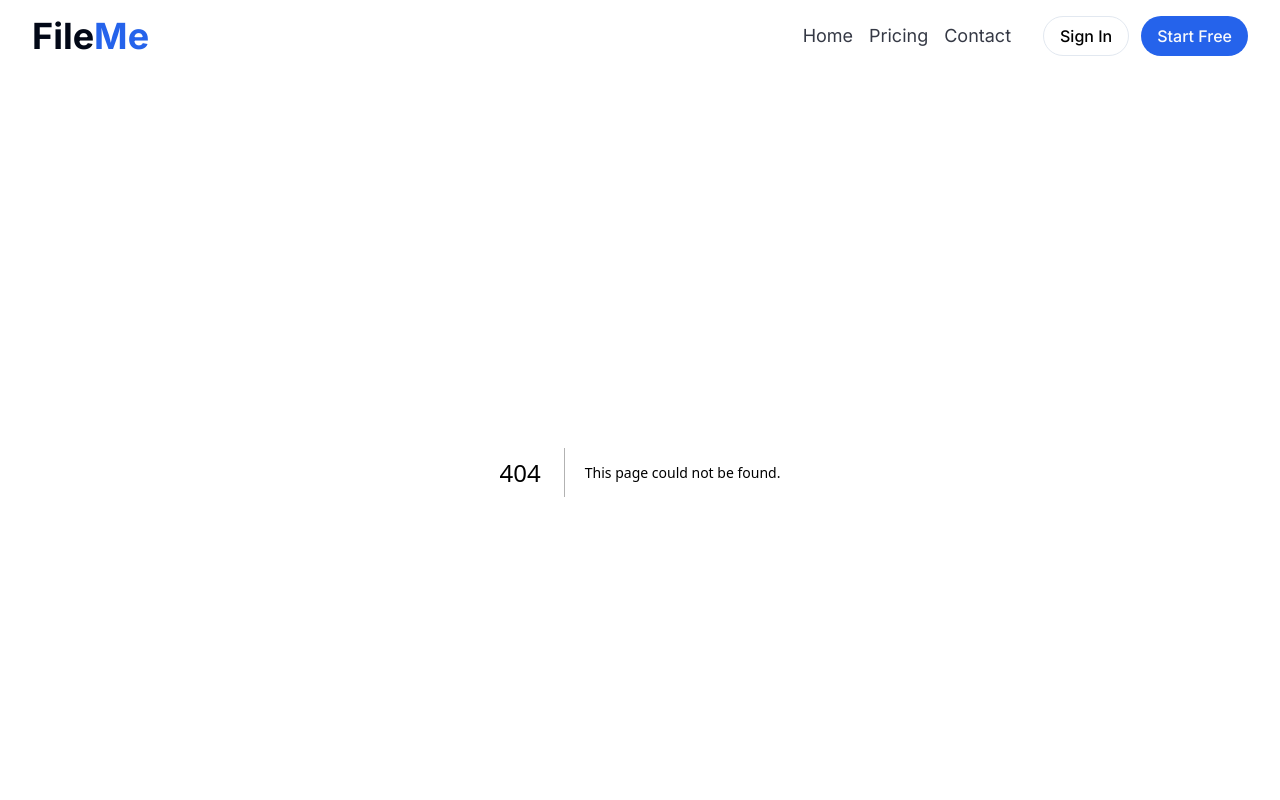
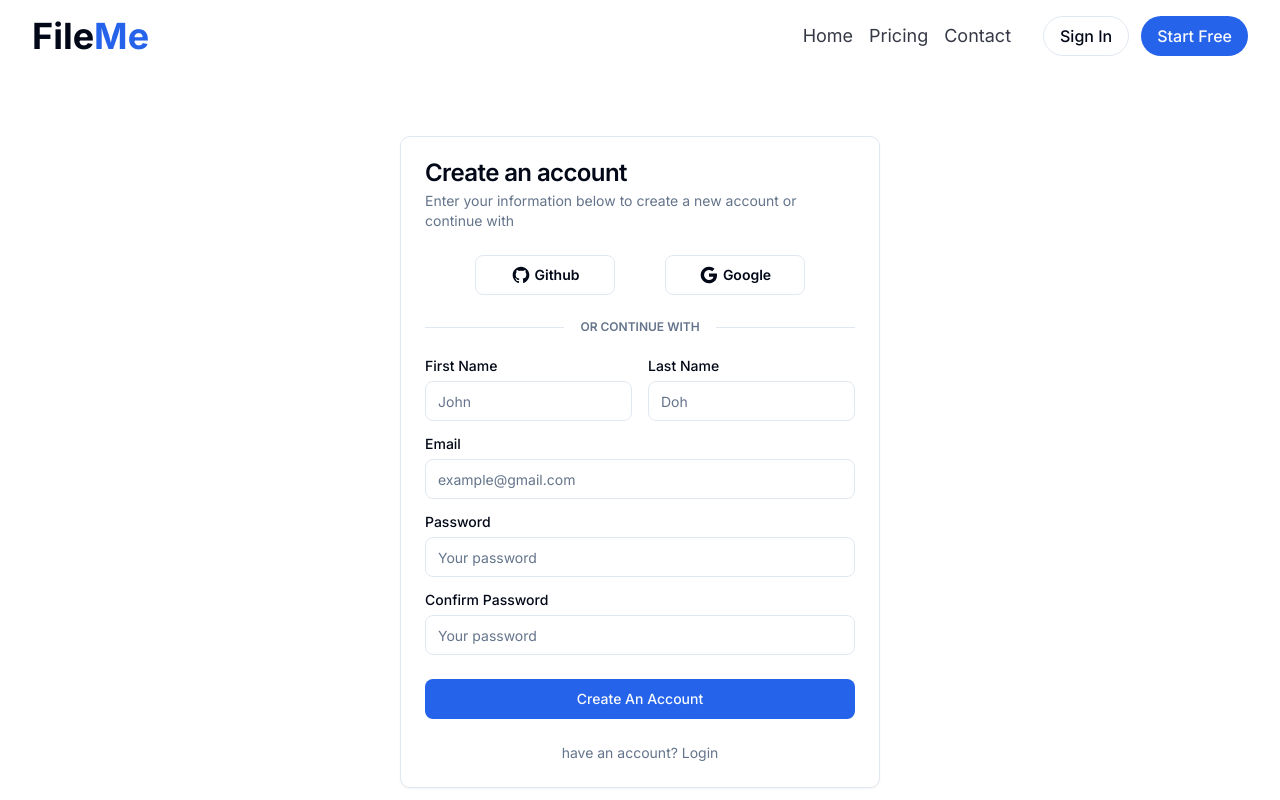
Before and after one commit to MESSELMIyahya/Fileme, a Next.js app: page /register in a window 1280 px wide. Before the commit this address had no page. Shown: the top 800 px of the page. Built offline with nearby package versions, Linux system fonts and the light colour scheme.

Commit message:
Create Register page and Sigin Page

```diff
--- /dev/null
+++ b/src/app/(auth)/register/page.tsx
@@ -0,0 +1,127 @@
+'use client';
+import LoaderIcon from "@/components/LoaderIcon";
+import { Button } from "@/components/ui/button";
+import { Card, CardHeader, CardContent, CardFooter, CardDescription, CardTitle } from "@/components/ui/card";
+import { Input } from "@/components/ui/input";
+import { Label } from "@/components/ui/label";
+import Link from "next/link";
+import { useState } from "react";
+import { RiGithubFill, RiGoogleFill } from "react-icons/ri";
+
+
+
+
+function RegisterPage() {
+
+    const [err,setErr] = useState('');
+    const [isLoading,setIsLoading] = useState(false);
+
+
+
+
+    return (<section className="container flex gap-8 justify-center pb-16 pt-16 lg:pt-18">
+
+        <Card className="w-[30em]">
+
+            <CardHeader>
+
+                <CardTitle className="">Create an account</CardTitle>
+                <CardDescription>Enter your information below to create a new account or continue with</CardDescription>
+
+            </CardHeader>
+
+            <CardContent className="flex justify-evenly">
+
+
+                <Button variant='outline' disabled={isLoading} className="w-[10em] font-semibold  gap-1"> <RiGithubFill className="w-5 h-5" /> Github</Button>
+                <Button variant='outline' disabled={isLoading} className="w-[10em] font-semibold  gap-1"> <RiGoogleFill className="w-5 h-5" /> Google</Button>
+
+            </CardContent>
+
+            <CardContent className="w-full flex items-center gap-4">
+                <div className="w-3/4 h-px bg-border" />
+                <p className="text-muted-foreground text-xs font-semibold text-nowrap">OR CONTINUE WITH</p>
+                <div className="w-3/4 h-px bg-border" />
+            </CardContent>
+
+
+            <form  onSubmit={(e)=>{
+                e.preventDefault()
+                setErr('The password or the email is wrong');
+
+            }}>
+
+                <CardContent className="w-full flex flex-col gap-4">
+                    <div className="w-full flex gap-4">
+
+                    <div className="w-full flex flex-col gap-2">
+                        <Label className="" htmlFor="firstname">
+                        First Name
+                        </Label>
+                        <Input  disabled={isLoading} id="First Name" className="w-full" placeholder="John" />
+                    </div>
+
+                    <div className="w-full flex flex-col gap-2">
+                        <Label className="" htmlFor="lastname">
+                        Last Name
+                        </Label>
+                        <Input  disabled={isLoading} id="name" className="w-full" placeholder="Doh" />
+                    </div>
+
+                    </div>
+
+                    <div className="w-full flex flex-col gap-2">
+                        <Label className="" htmlFor="email">
+                            Email
+                        </Label>
+                        <Input  disabled={isLoading} id="name" className="w-full" type="email" placeholder="example@gmail.com" />
+                    </div>
+
+                    <div className="w-full flex flex-col gap-2">
+                        <Label className="" htmlFor="password">
+                            Password
+                        </Label>
+                        <Input disabled={isLoading} id="password" type="password" className="w-full " placeholder="Your password" />
+                    </div>
+
+                    <div className="w-full flex flex-col gap-2">
+                        <Label className="" htmlFor="password">
+                            Confirm Password
+                        </Label>
+                        <Input disabled={isLoading} id="password" type="password" className="w-full " placeholder="Your password" />
+                    </div>
+
+                    {
+                        err ?
+                            <div className="w-full rounded-md py-2 px-3 bg-red-500/25 text-xs text-red-600">{err}</div>
+                        : null
+                    }
+
+                </CardContent>
+
+                <CardContent>
+                    <Button type="submit" className="w-full" disabled={isLoading}>
+                        {
+                            isLoading ?
+                            <LoaderIcon/>
+                            : "Create An Account"
+                        }
+                    </Button>
+                </CardContent>
+
+            </form>
+
+            <CardFooter className="flex justify-center">
+                <p className="text-muted-foreground text-sm">have an account? <Link href='/signin' className="hover:text-primary">Login</Link></p>
+            </CardFooter>
+
+        </Card>
+
+
+    </section>)
+}
+
+
+
+
+export default RegisterPage;
--- /dev/null
+++ b/src/app/(auth)/signin/page.tsx
@@ -0,0 +1,103 @@
+'use client';
+import LoaderIcon from "@/components/LoaderIcon";
+import { Button } from "@/components/ui/button";
+import { Card, CardHeader, CardContent, CardFooter, CardDescription, CardTitle } from "@/components/ui/card";
+import { Input } from "@/components/ui/input";
+import { Label } from "@/components/ui/label";
+import Link from "next/link";
+import { useState } from "react";
+import { RiGithubFill, RiGoogleFill } from "react-icons/ri";
+
+
+
+
+function SignInPage() {
+
+    const [err,setErr] = useState('');
+    const [isLoading,setIsLoading] = useState(false);
+
+
+
+
+    return (<section className="container flex gap-8 justify-center pb-16 pt-16 lg:pt-18">
+
+        <Card className="w-[24em]">
+
+            <CardHeader>
+
+                <CardTitle className="">Welcome back to FileME</CardTitle>
+                <CardDescription>Enter your email below to login or continue with</CardDescription>
+
+            </CardHeader>
+
+            <CardContent className="flex justify-evenly">
+
+
+                <Button variant='outline' disabled={isLoading} className="w-[10em] font-semibold  gap-1"> <RiGithubFill className="w-5 h-5" /> Github</Button>
+                <Button variant='outline' disabled={isLoading} className="w-[10em] font-semibold  gap-1"> <RiGoogleFill className="w-5 h-5" /> Google</Button>
+
+            </CardContent>
+
+            <CardContent className="w-full flex items-center gap-4">
+                <div className="w-3/4 h-px bg-border" />
+                <p className="text-muted-foreground text-xs font-semibold text-nowrap">OR CONTINUE WITH</p>
+                <div className="w-3/4 h-px bg-border" />
+            </CardContent>
+
+
+            <form  onSubmit={(e)=>{
+                e.preventDefault()
+                setErr('The password or the email is wrong');
+
+            }}>
+
+                <CardContent className="w-full flex flex-col gap-4">
+
+                    <div className="w-full flex flex-col gap-2">
+                        <Label className="" htmlFor="email">
+                            Email
+                        </Label>
+                        <Input  disabled={isLoading} id="name" className="w-full" type="email" placeholder="example@gmail.com" />
+                    </div>
+
+                    <div className="w-full flex flex-col gap-2">
+                        <Label className="" htmlFor="password">
+                            Password
+                        </Label>
+                        <Input disabled={isLoading} id="password" type="password" className="w-full " placeholder="Your password" />
+                    </div>
+
+                    {
+                        err ?
+                            <div className="w-full rounded-md py-2 px-3 bg-red-500/25 text-xs text-red-600">{err}</div>
+                        : null
+                    }
+
+                </CardContent>
+
+                <CardContent>
+                    <Button type="submit" className="w-full" disabled={isLoading}>
+                        {
+                            isLoading ?
+                            <LoaderIcon/>
+                            : "Login"
+                        }
+                    </Button>
+                </CardContent>
+
+            </form>
+
+            <CardFooter className="flex justify-center">
+                <p className="text-muted-foreground text-sm">Don't have an account? <Link href='/' className="hover:text-primary">Register</Link></p>
+            </CardFooter>
+
+        </Card>
+
+
+    </section>)
+}
+
+
+
+
+export default SignInPage;
```
